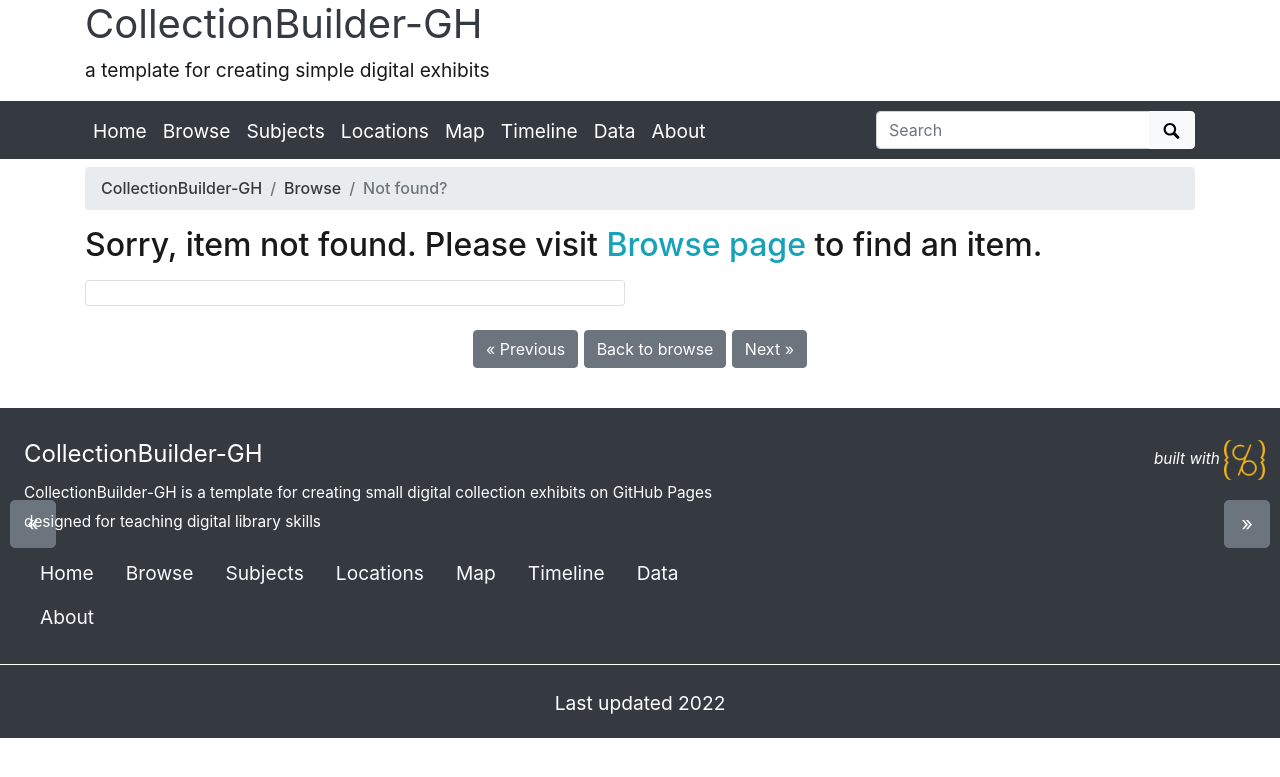
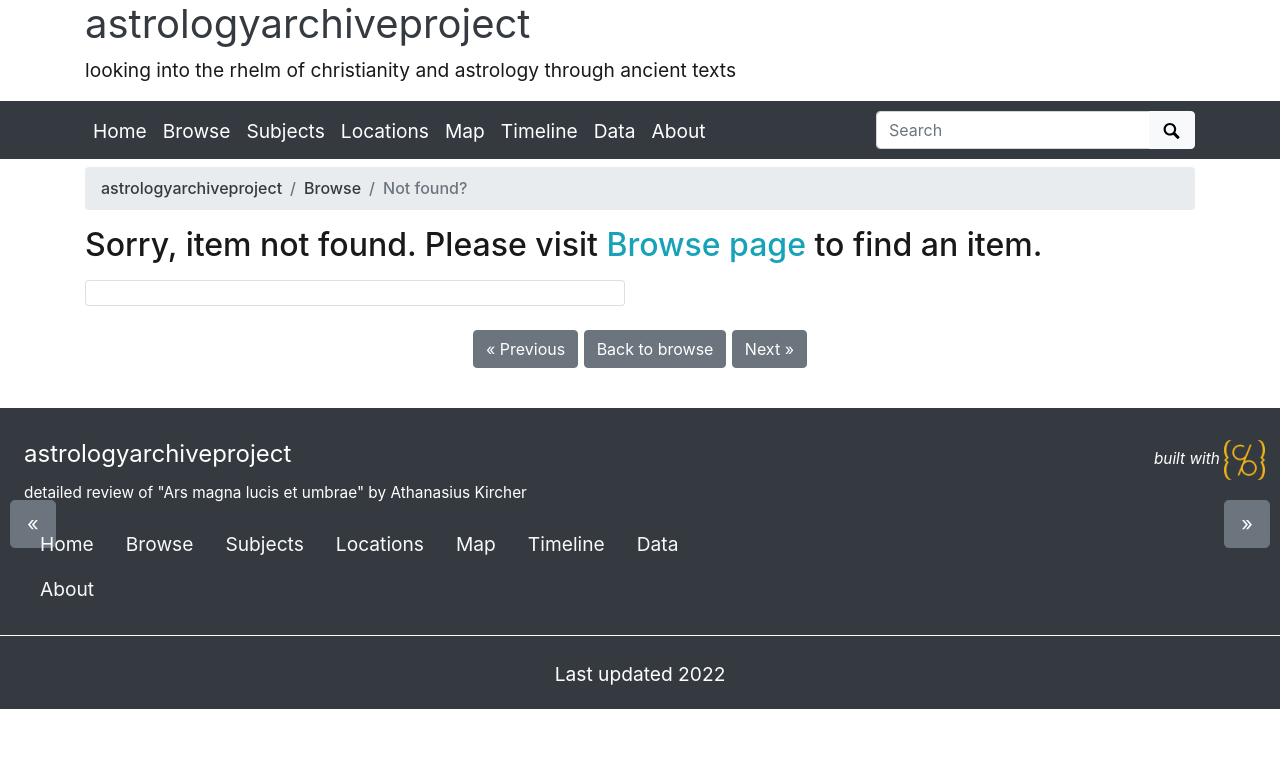
Before and after one commit to ReganSkedgell/AstrologyArchiveProject, a Jekyll site: the page built from pages/item.md, in a window 1280 px wide. Shown: the top 777 px of the page. Built offline with Jekyll 4.4.1, drawn with Linux system fonts in a browser that asks for light colours.

Commit message:
Update _config.yml

```diff
--- a/_config.yml
+++ b/_config.yml
@@ -20,14 +20,13 @@
 # SITE SETTINGS
 #
 # title of site appears in banner
-title: CollectionBuilder-GH
+title: astrologyarchiveproject
 # tagline, a short phrase that will appear throughout the site in the top banner
-tagline: a template for creating simple digital exhibits
+tagline: looking into the rhelm of christianity and astrology through ancient texts
 # description appears in meta tags and other locations
 # this description might appear in search result lists, keep around 160 characters max
-description: "CollectionBuilder-GH is a template for creating small digital collection exhibits on GitHub Pages designed for teaching digital library skills"
-# creator of the digital collection, to appear in meta tags; we typically use our GitHub usernames but feel free to just use your name
-author: CollectionBuilder
+description: detailed review of "Ars magna lucis et umbrae" by Athanasius Kircher
+author: Regan, Jasleen, Becca and Julia
 
 ##########
 # COLLECTION SETTINGS
```
